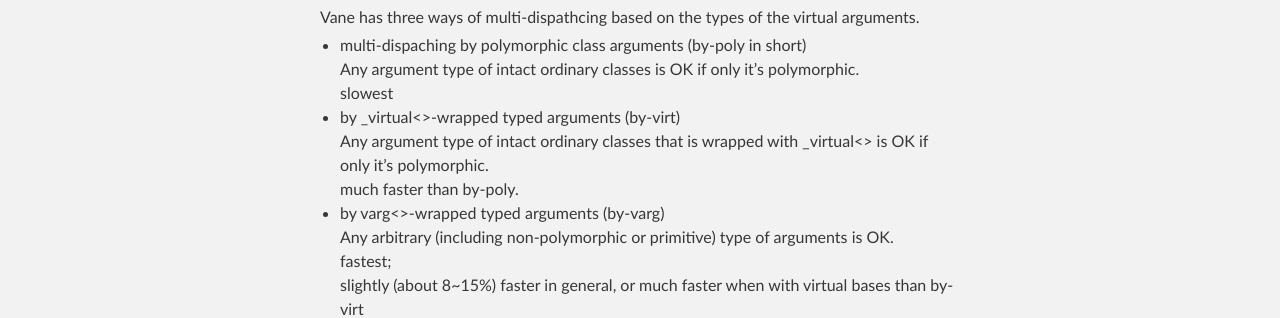
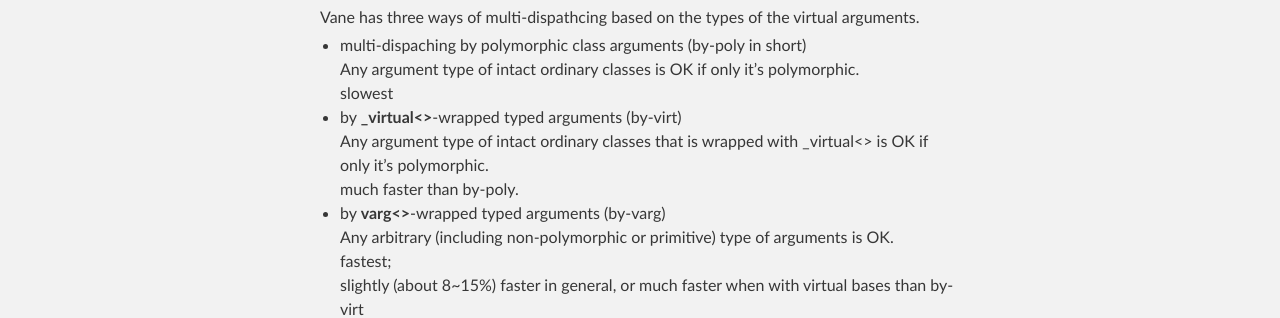
Before and after one commit to tmp2tmp/eee, a Jekyll site: the page built from docs/hello_world.md, in a window 1280 px wide. Shown: the part 781-1099 px from the top of the page. Built offline with Jekyll 4.4.1, drawn with Linux system fonts in a browser that asks for light colours; our own code applies the rules of GitHub Pages for plain Markdown files; the repository's description, which GitHub fills in, is left out.

```diff
--- a/docs/hello_world.md
+++ b/docs/hello_world.md
@@ -39,10 +39,10 @@ Vane has three ways of multi-dispathcing based on the types of the virtual argum
 - multi-dispaching by polymorphic class arguments (by-poly in short)
   Any argument type of intact ordinary classes is OK if only it's polymorphic.
   slowest
-- by _virtual<>-wrapped typed arguments (by-virt)
-  Any argument type of intact ordinary classes that is wrapped with _virtual<> is OK if only it's polymorphic.
+- by **\_virtual<>**-wrapped typed arguments (by-virt)
+  Any argument type of intact ordinary classes that is wrapped with \_virtual<> is OK if only it's polymorphic.
   much faster than by-poly.
-- by varg<>-wrapped typed arguments (by-varg)
+- by **varg<>**-wrapped typed arguments (by-varg)
   Any arbitrary (including non-polymorphic or primitive) type of arguments is OK.
   fastest;
   slightly (about 8~15%) faster in general, or much faster when with virtual bases than by-virt
```
